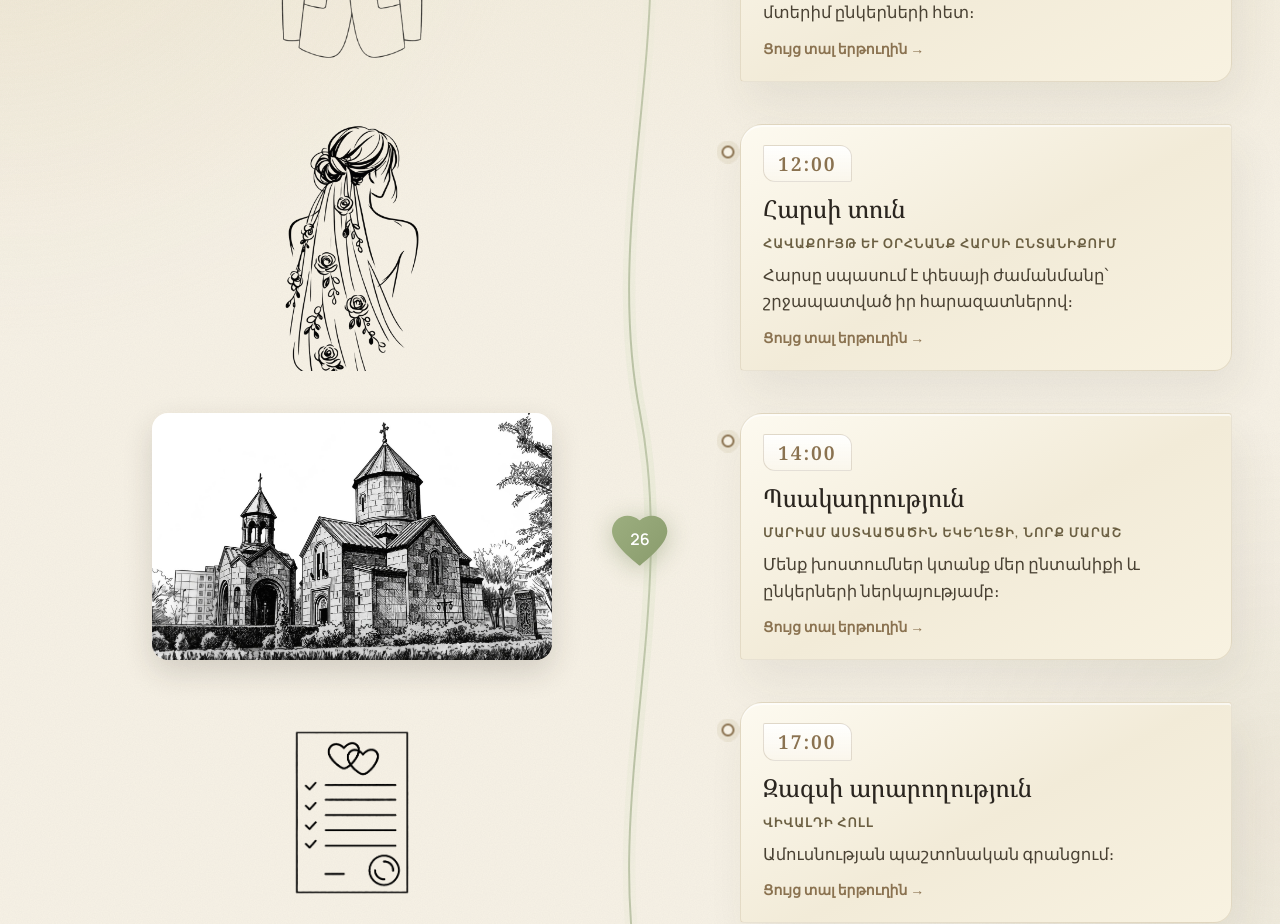
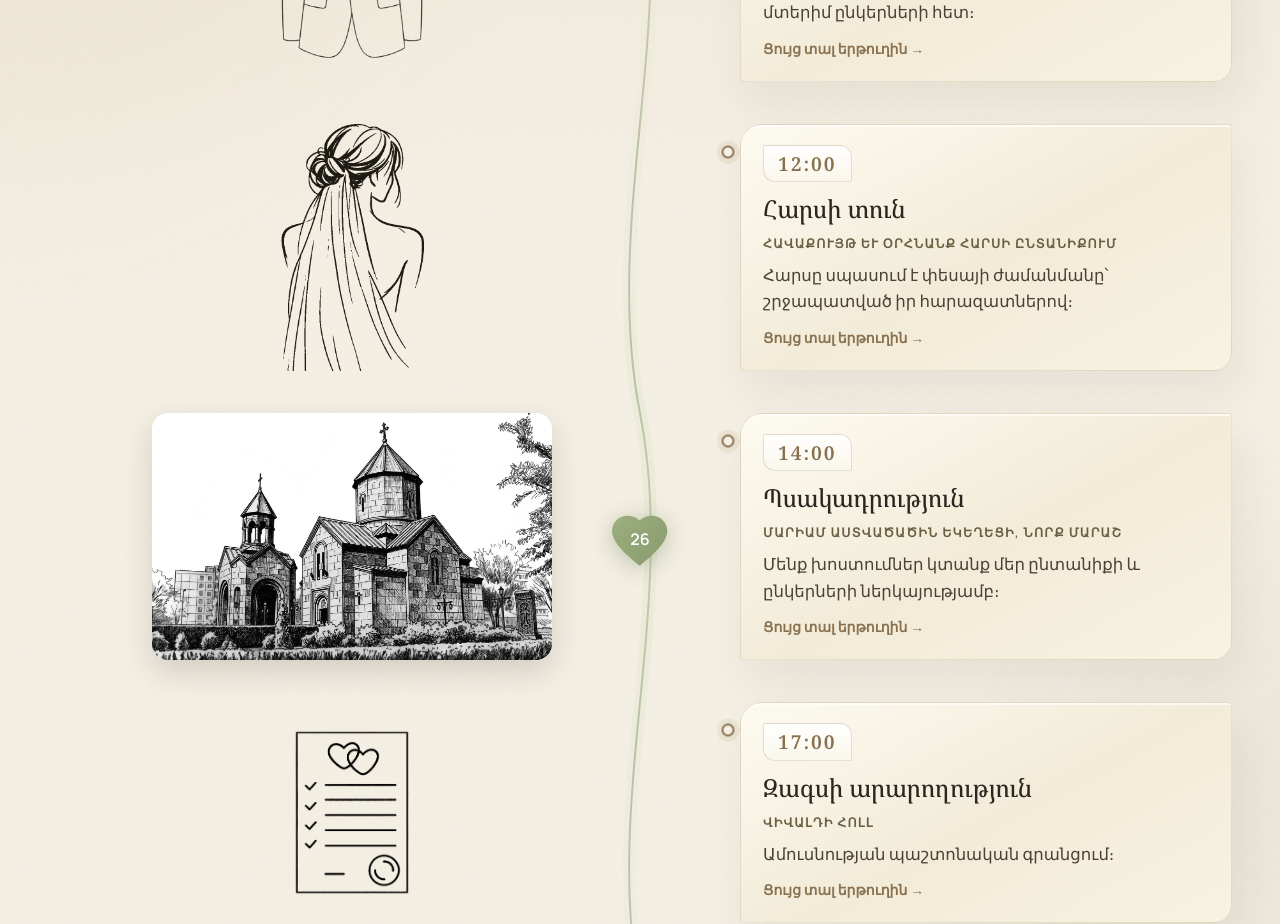
Before and after one commit to AsatryanKaren/Anahit-friend-wedding, a React (Vite) app: page / in a window 1280 px wide. Shown: the part 2840-3764 px from the top of the page. Built offline with nearby package versions, Linux system fonts and the light colour scheme.

Commit message:
Swap bride illustration and resize for its new aspect ratio
Co-Authored-By: Claude Sonnet 5 <noreply@anthropic.com>

```diff
--- a/src/FigmaInvite.module.css
+++ b/src/FigmaInvite.module.css
@@ -2199,7 +2199,7 @@
 }
 
 .scheduleItemImageBride img {
-  transform: scale(1.48);
+  transform: scale(1.6);
   transform-origin: center top;
 }
 
```
Also changed, not shown: src/assets/bride-hair-illustration.png.
